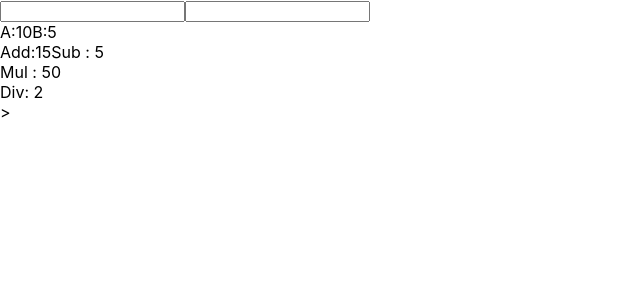
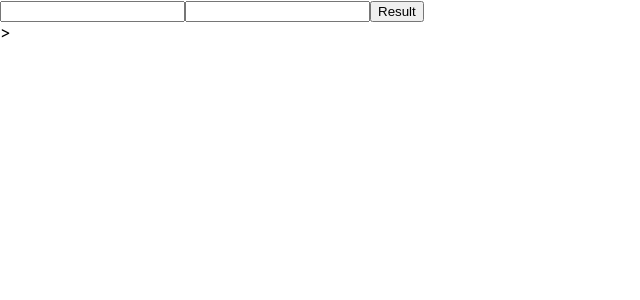
Before and after one commit to meghana176/react-traning1, a React (Create React App) app: page / in a window 1280 px wide. Shown: the top 300 px of the page, without its empty margins (0-640 px from the left). Built offline with nearby package versions, Linux system fonts and the light colour scheme.

Commit message:
changed as 19

```diff
--- a/src/Calculator/Calculator.js
+++ b/src/Calculator/Calculator.js
@@ -2,37 +2,36 @@ import React from 'react';
 
 class Calculator extends React.Component {
     state = {
-        a: 10,
-        b: 5
+        a: '',
+        b: '',
+        showResult: false
     };
-    setA = e => {
+    setA = (e) => {
         this.setState({
             a: parseInt(e.target.value)
         });
     };
 
-    setB = e => {
+    setB = (e) => {
         this.setState({
             b: parseInt(e.target.value)
         });
     };
+
+    submitBtn = (e) => {
+
+        this.setState( {showResult: true});
+    };
     render() {
-        const add = this.state.a + this.state.b;
+        const {a, b} = this.state;
         return (
         <div>
-            <input className='inputA' onChange={this.setA} />
-            <input onChange={this.setB} />
-            <br />
-            {'A:' + this.state.a +   'B:' + this.state.b}
-            <br/>
-            {'Add:' + add}
-
-            {'Sub : '+(this.state.a - this.state.b)}
-            <br/>
-            {'Mul : '+(this.state.a * this.state.b)}
-            <br/>
-            {'Div: '+(this.state.a / this.state.b)}
-
+            <form>
+            <input type="text"  className='inputA'  value={a} onChange={this.setA} />
+            <input type="text" value={b} onChange={this.setB} />
+            <button type="button" onClick={this.submitBtn}>Result</button>
+            </form>
+            {this.state.showResult ? this.state.a+this.state.b : null}
 
             </div>
         );
```
Also changed, not shown: 1 other file (tests, documents, lock files or other folders).
